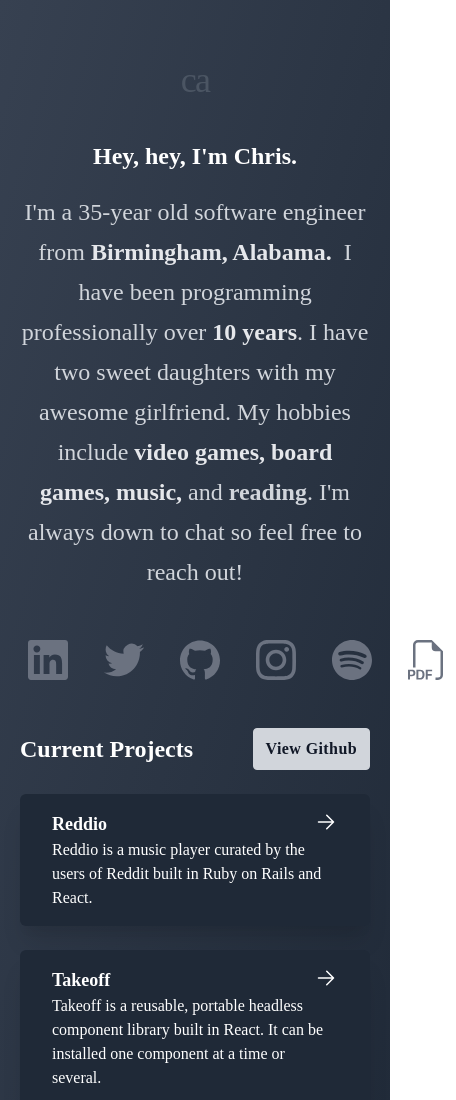
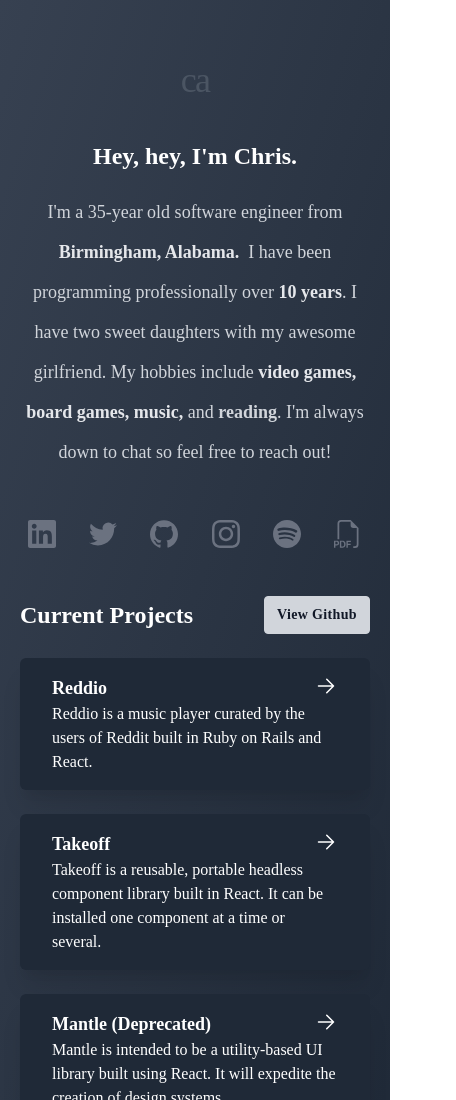
Before and after one commit to onesneakymofo/chrisautwell.com, a Gatsby site: page / in a window 390 px wide. Shown: the top 1100 px of the page, 456 px wide, since content can reach past the window. Built offline with nearby package versions, Linux system fonts and the light colour scheme; Gatsby itself is replaced by a stand-in of ours.

Commit message:
Fix some bugs

```diff
--- a/src/components/Hero.js
+++ b/src/components/Hero.js
@@ -26,7 +26,7 @@ const Hero = () => {
       <div className="text-2xl md:text-4xl font-large text-white text-center font-bold">
         Hey, hey, I'm Chris.
       </div>
-      <p className="text-indigo-300 text-center text-2xl my-5 leading-10">
+      <p className="text-indigo-300 text-center text-lg sm:text-2xl my-5 leading-10">
         I'm a {birthDate()}-year old software engineer from
         <strong className="text-indigo-200"> Birmingham, Alabama.</strong>&nbsp;
         I have been programming professionally over
@@ -39,7 +39,7 @@ const Hero = () => {
         and <strong>reading</strong>. I'm always down to chat so feel free to
         reach out!
       </p>
-      <p className="flex flex-row gap-x-5 text-center items-center justify-between mx-auto text-indigo-500 text-3xl my-10">
+      <p className="flex flex-row gap-x-1 lg:gap-x-5 text-center items-center justify-between mx-auto text-indigo-500 text-sm my-10">
         <a
           className="hover:text-white"
           href="https://www.linkedin.com/in/chris-autwell/"
--- a/src/components/Projects.js
+++ b/src/components/Projects.js
@@ -12,7 +12,7 @@ const Projects = () => {
     {
       name: "Takeoff",
       description: "Takeoff is a reusable, portable headless component library built in React. It can be installed one component at a time or several.",
-      website: "https://github.com/onesneakymofo/reddio",
+      website: "https://github.com/onesneakymofo/takeoff",
     },
     {
       name: "Mantle (Deprecated)",
@@ -29,7 +29,7 @@ const Projects = () => {
             href="https://www.github.com/onesneakymofo"
             target="_blank"
             rel="noreferrer"
-            className="inline-block px-3 py-2 rounded antialiased tracking-wide border transform hover:scale-105 font-medium text-center bg-gray-300 border-gray-300 font-semibold text-gray-900 hover:bg-gray-200 hover:border-gray-200"
+            className="inline-block px-3 py-2 rounded antialiased tracking-wide border transform hover:scale-105 font-medium text-center bg-gray-300 border-gray-300 font-semibold text-gray-900 hover:bg-gray-200 hover:border-gray-200 text-sm md:text-lg"
           >
             View Github
           </a>
--- a/src/components/ui/Icon/Icon.js
+++ b/src/components/ui/Icon/Icon.js
@@ -8,27 +8,27 @@ import {RightArrowSvg} from "./RightArrowSvg";
 import {ResumeIconSvg} from "./ResumeIconSvg";
 
 const GithubIcon = () => (
-  <Icon className="h-10 w-10 m-2 hover:text-white text-md">
+  <Icon className="h-7 w-7 md:h-10 md:w-10 m-2 hover:text-white text-sm">
     <GithubIconSvg className="fill-current" />
   </Icon>
 )
 const InstagramIcon = () => (
-  <Icon className="h-10 w-10 m-2 hover:text-white text-md">
+  <Icon className="h-7 w-7 md:h-10 md:w-10 m-2 hover:text-white text-sm">
     <InstagramIconSvg className="fill-current" />
   </Icon>
 )
 const LinkedInIcon = () => (
-  <Icon className="h-10 w-10 m-2 hover:text-white text-md">
+  <Icon className="h-7 w-7 md:h-10 md:w-10 m-2 hover:text-white text-sm">
     <LinkedInIconSvg class="fill-current" />
   </Icon>
 )
 const SpotifyIcon = () => (
-  <Icon className="h-10 w-10 m-2 hover:text-white text-md">
+  <Icon className="h-7 w-7 md:h-10 md:w-10 m-2 hover:text-white text-sm">
     <SpotifyIconSvg class="fill-current" />
   </Icon>
 )
 const TwitterIcon = () => (
-  <Icon className="h-10 w-10 m-2 hover:text-white text-md">
+  <Icon className="h-7 w-7 md:h-10 md:w-10 m-2 hover:text-white text-sm">
     <TwitterIconSvg class="fill-current" />
   </Icon>
 )
@@ -38,7 +38,7 @@ const RightArrowIcon = () => (
   </Icon>
 )
 const ResumeIcon = () => (
-  <Icon className="h-10 w-10 m-2 hover:text-white text-md">
+  <Icon className="h-7 w-7 md:h-10 md:w-10 m-2 hover:text-white text-sm">
     <ResumeIconSvg class="fill-current" />
   </Icon>
 )
```
